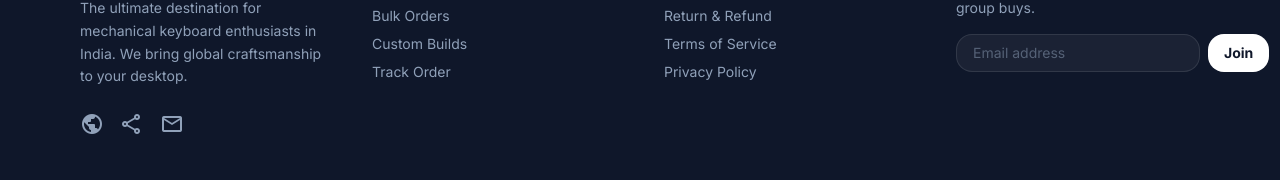
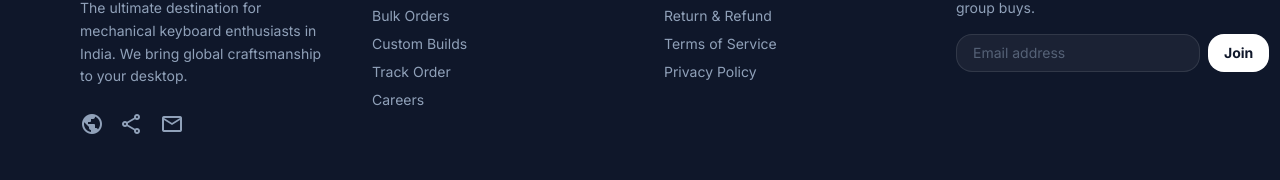
Before and after one commit to SumitKumarweb/JioCoder-ecommerce, a Next.js app: page / in a window 1280 px wide. Shown: the part 546-726 px from the top of the page. Built offline with nearby package versions, Linux system fonts and the light colour scheme; no server answers; the database is empty.

Commit message:
Add careers link to footer: Integrate a new 'Careers' link in the footer component, utilizing Next.js Link for navigation. This enhances user access to the careers page.

```diff
--- a/components/Footer.tsx
+++ b/components/Footer.tsx
@@ -1,4 +1,6 @@
 'use client';
+
+import Link from 'next/link';
 
 export default function Footer() {
   const handleNewsletterSubmit = (e: React.FormEvent<HTMLFormElement>) => {
@@ -88,6 +90,11 @@ export default function Footer() {
                 Track Order
               </a>
             </li>
+            <li>
+              <Link className="hover:text-white transition-colors" href="/careers">
+                Careers
+              </Link>
+            </li>
           </ul>
         </div>
 
```
